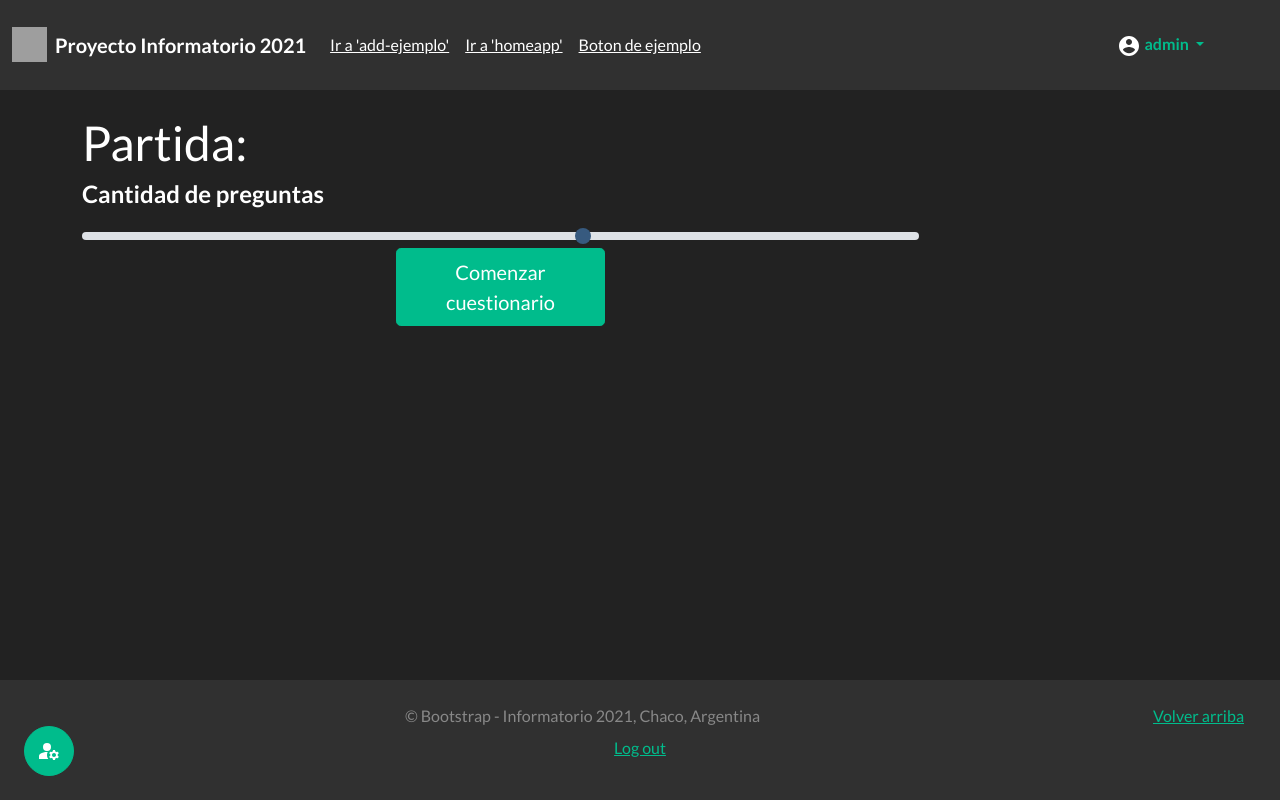
After one commit to Enzostik/Proyecto_InfoCh2021, a Django app: page /partida/nuevo/ in a window 1280 px wide. The commit adds this page. Run offline with Django 3.2, Linux system fonts and the light colour scheme; a user stored in the database is signed in; some libraries are stand-ins or nearby versions; grey boxes are pictures that could not be loaded.

Commit message:
Elección de cantidad de preguntas para jugar

```diff
--- a/authusuario/models.py
+++ b/authusuario/models.py
@@ -11,4 +11,4 @@ class Permisos(models.Model):
 class PerfilUsuario(models.Model):
     usuario=models.OneToOneField(User, primary_key=True, on_delete=models.CASCADE)
     visibilidad_perfil=models.BooleanField(default=False) #False - Privado / True - Publico
-    descripcion=models.CharField(max_length=500)
+    descripcion=models.CharField(max_length=500, default="Di lo que estás pensando.")
--- a/authusuario/views.py
+++ b/authusuario/views.py
@@ -1,4 +1,5 @@
 from juego_chaco.models import Partida
+from .models import PerfilUsuario
 from django.http.response import Http404, HttpResponseRedirect
 from django.shortcuts import render, redirect
 
@@ -104,6 +105,8 @@ def register(request):
             return render(request,'user/register.html',context) #si hay error devuelve a la pagina 'register' pero con los campos guardados
 
         user=User.objects.create_user(username=username,email=email,password=password)
+        profile=PerfilUsuario(usuario=user)
+        profile.save()
         return redirect('login')
 
     return render(request,'user/register.html')
--- a/juego_chaco/urls.py
+++ b/juego_chaco/urls.py
@@ -2,6 +2,7 @@ from django.urls import path
 from . import views
 
 urlpatterns = [
-    path('jugar/',views.jugar,name="jugar"),
+    path('nuevo/',views.nuevo_juego,name="nuevo-juego"),
+    path('jugar/<int:cant>',views.jugar,name="jugar"),
     path('ver/<str:id>',views.ver_partida,name="ver-partida"),
 ]
--- a/juego_chaco/views.py
+++ b/juego_chaco/views.py
@@ -31,7 +31,7 @@ def generar_cuestionario(cantidad):
     return lista_respuestas
 
 @login_required(login_url="login")
-def jugar(request):
+def jugar(request,cant):
     #si la request es el POST de un formulario
     #analizar la respuesta a la partida
     if request.method == "POST":
@@ -51,11 +51,17 @@ def jugar(request):
         return HttpResponseRedirect(f'/partida/ver/{partida_nueva.pk}')
 
     #si no era un POST
-    lista_respuestas=generar_cuestionario(5) #generar un cuestionario con 5 preguntas
+    lista_respuestas=generar_cuestionario(5+cant) #generar un cuestionario con 5 preguntas
     #envia los datos del cuestionario al jugador
     context={"juego":lista_respuestas}
     return render(request,'juego/jugar.html',context)
 
+@login_required(login_url="login")
+def nuevo_juego(request):
+    if request.method=="POST":
+        dificultad=request.POST.get("DificultadCuestionario")
+        return HttpResponseRedirect(f'/partida/jugar/{dificultad}')
+    return render(request,'juego/nueva_partida.html')
 
 def admin_cuestionarios(request):
     lista_preguntas=Pregunta.objects.all()
--- a/templates/index.html
+++ b/templates/index.html
@@ -12,7 +12,7 @@
                 {% if user.is_authenticated %}
                 <p class="lead text-muted">Empezá a jugar y compartí tus partidas!</p>
                 <p>
-                    <a href={% url 'jugar' %} class="btn btn-primary my-1">Jugar ahora</a>
+                    <a href={% url 'nuevo-juego' %} class="btn btn-primary my-1">Jugar ahora</a>
                 </p>
                 {% else %}
                 <p class="lead text-muted">Inicia sesión para poder jugar!</p>
--- a/templates/juego/jugar.html
+++ b/templates/juego/jugar.html
@@ -8,9 +8,8 @@
 {% endblock  %}
 
 {% block content %}
-<script src={% static 'js/mainGame.js' %} ></script>
 <div class="container">
-    <form name="myForm" method="POST" action="{% url 'jugar' %}">
+    <form name="myForm" method="POST">
         {% csrf_token %}
         <div class="mi-separador inicio">
             Presentacion aqui
--- /dev/null
+++ b/templates/juego/nueva_partida.html
@@ -0,0 +1,24 @@
+{% extends 'base.html' %}
+
+{% load static %}
+
+{% block titulo %}- Jugar{% endblock %}
+
+
+{% block content %}
+<div class="container">
+    <div class="col-sm-10 col-md-9 py-4">
+        <h1>Partida:</h2>
+        <form method="POST">
+            {% csrf_token %}
+            <label for="customRange2" class="form-label"><h4><b>Cantidad de preguntas</b></h4></label>
+            <input type="range" class="form-range" min="0" max="5" name="DificultadCuestionario" id="customRange2">
+
+            <div class="text-center"><button class="w-25 btn btn-lg btn-success" type="submit">Comenzar cuestionario</button>
+            </div>
+        </form>
+    </div>
+
+</div>
+
+{% endblock %}
```
Also changed, not shown: authusuario/migrations/0003_alter_perfilusuario_descripcion.py (added), db.sqlite3, juego_chaco/migrations/0005_alter_pregunta_fecha_modificacion.py (added).
